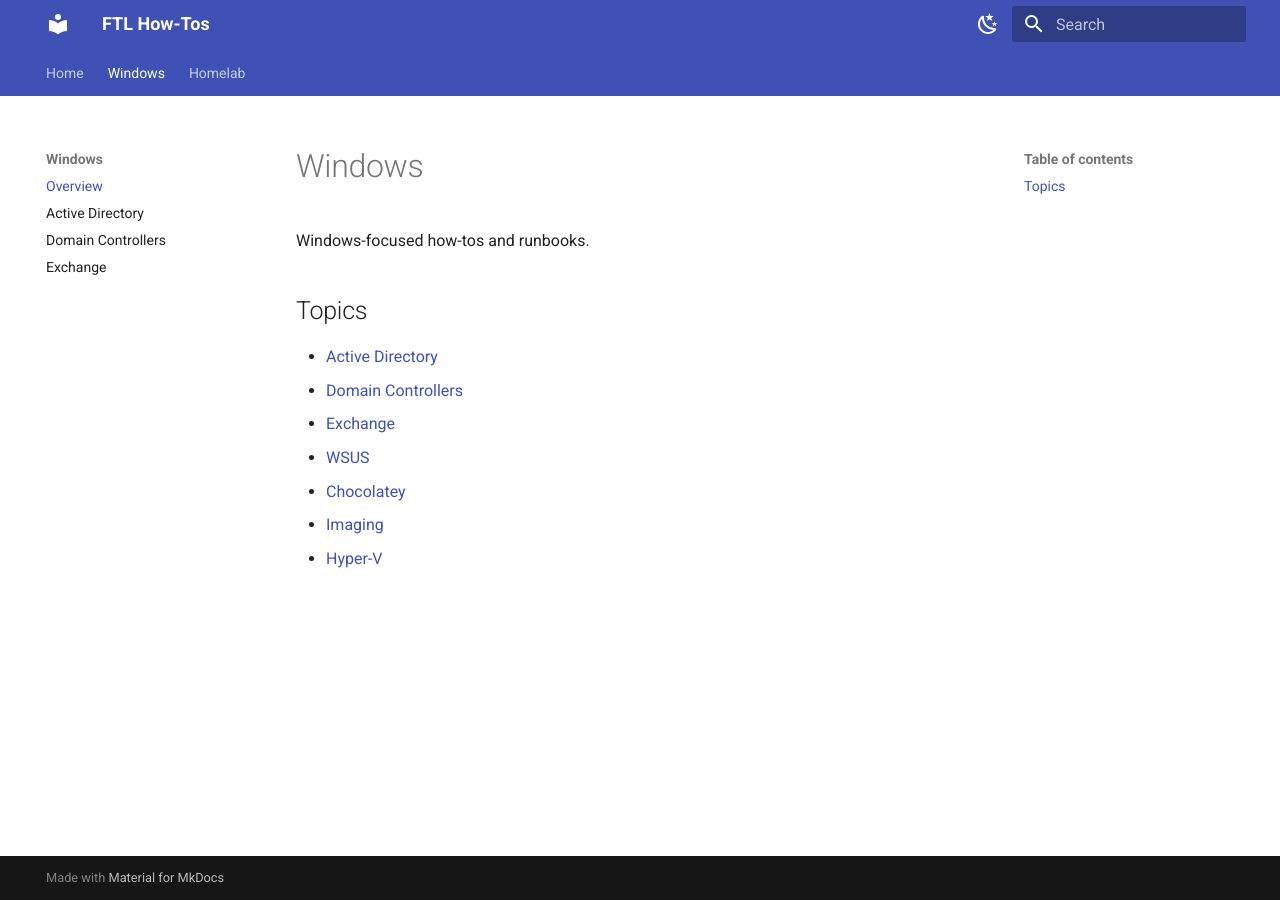
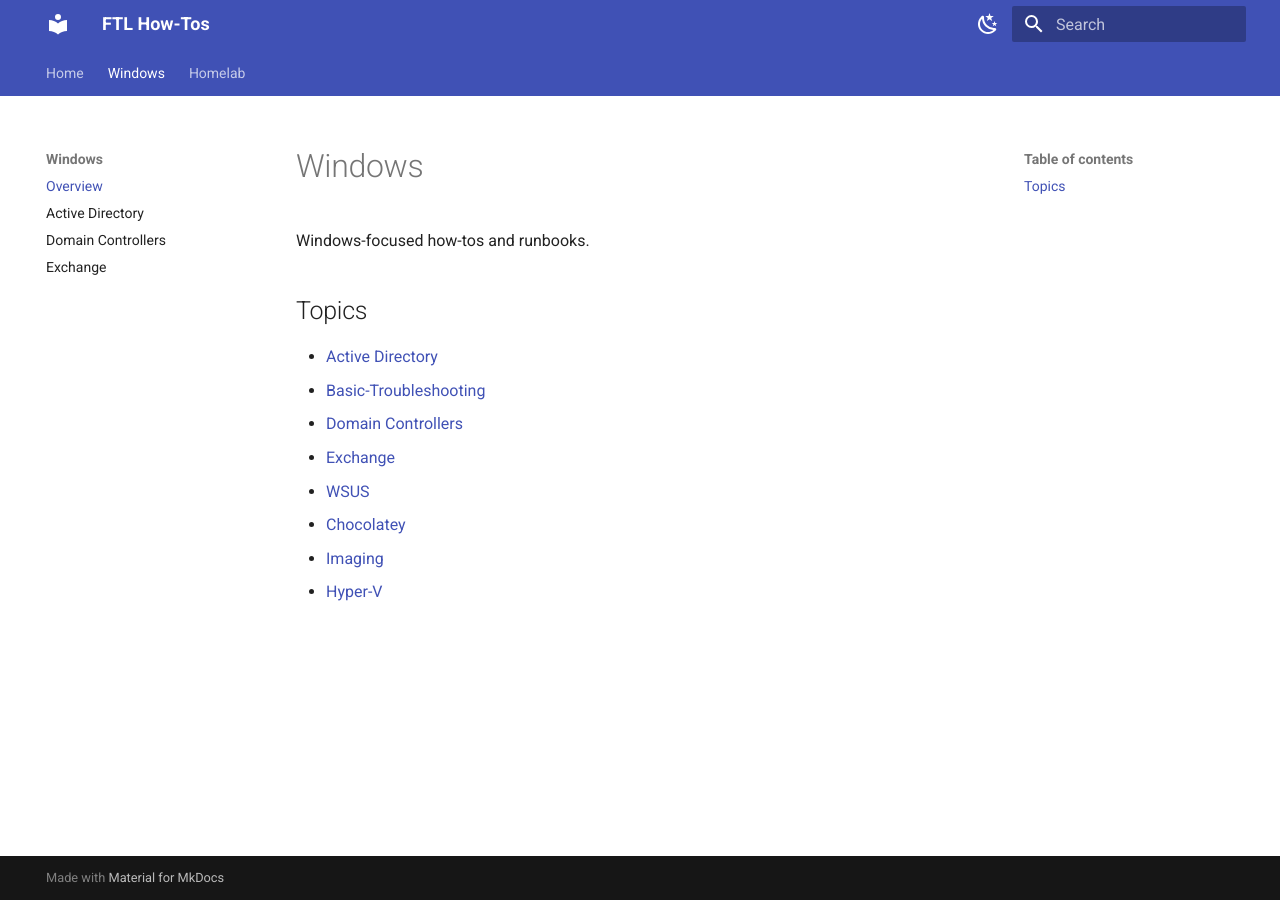
Before and after one commit to uceleke/FTL-HowTos, an MkDocs documentation site: the page built from docs/Windows/index.md, in a window 1280 px wide. Built offline with MkDocs 1.6.1 and Material for MkDocs 9.7.7, drawn with Linux system fonts in a browser that asks for light colours.

Commit message:
Update index.md

```diff
--- a/docs/Windows/index.md
+++ b/docs/Windows/index.md
@@ -4,6 +4,7 @@ Windows-focused how-tos and runbooks.
 
 ## Topics
 - [Active Directory](Active-Directory/index.md)
+- [Basic-Troubleshooting](Basic-Troubleshooting/index.md)
 - [Domain Controllers](Domain-Controllers/index.md)
 - [Exchange](Exchange/index.md)
 - [WSUS](WSUS/index.md)
```
